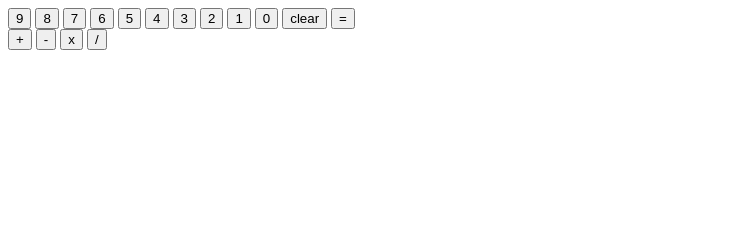
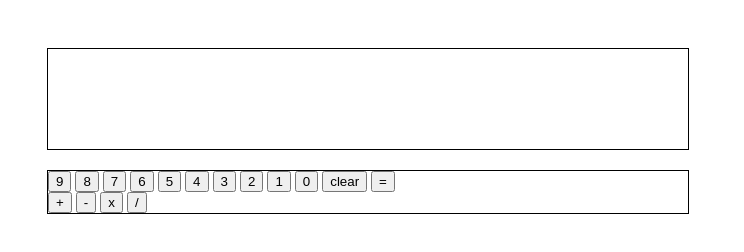
Before and after one commit to DBStirling/odin-calc, a plain HTML site: page index.html in a window 1280 px wide. Shown: the whole page, without its empty margins (0-744 px from the left). Drawn offline with Linux system fonts and the light colour scheme.

Commit message:
started css - major container alignment

```diff
--- a/index.html
+++ b/index.html
@@ -7,10 +7,11 @@
     <link rel="stylesheet" href="style.css">
 </head>
 <body>
-    <div class="outputContainer">
+    <div class="mainContainer">
+        <div class="output container">
             <div class="display"></div>
         </div>
-    <div class="inputContainer">
+        <div class="input container">
             <div class="numberContainer">
                 <button id="button number">9</button>
                 <button id="button number">8</button>
@@ -32,7 +33,7 @@
                 <button id="button divide">/</button>
             </div>
         </div>
-
+    </div>
 
     <script src="script.js"></script>
 </body>
--- a/script.js
+++ b/script.js
@@ -45,10 +45,6 @@ function runCalculation(string) {
     num1 = string.slice(0, operatorIndex);
     operator = string[operatorIndex];
     num2 = string.slice(operatorIndex+1);
-
-    // console.log(num1);
-    // console.log(operator);
-    // console.log(num2);
 
     let answer = calculate(num1, operator, num2);
     editDisplay(answer);
--- a/style.css
+++ b/style.css
@@ -0,0 +1,23 @@
+.mainContainer {
+    display: flex;
+    flex-direction: column;
+    width: 640px;
+    height: 900px;
+    padding: 40px;
+    align-items: center;
+    justify-content: flex-start;
+    gap: 20px;
+}
+
+.container {
+    width: 100%;
+}
+
+.output {
+    height: 100px;
+    border: 1px black solid;
+}
+
+.input {
+    border: 1px black solid;
+}
```
Lines whose indentation alone changed are shown as unchanged.
